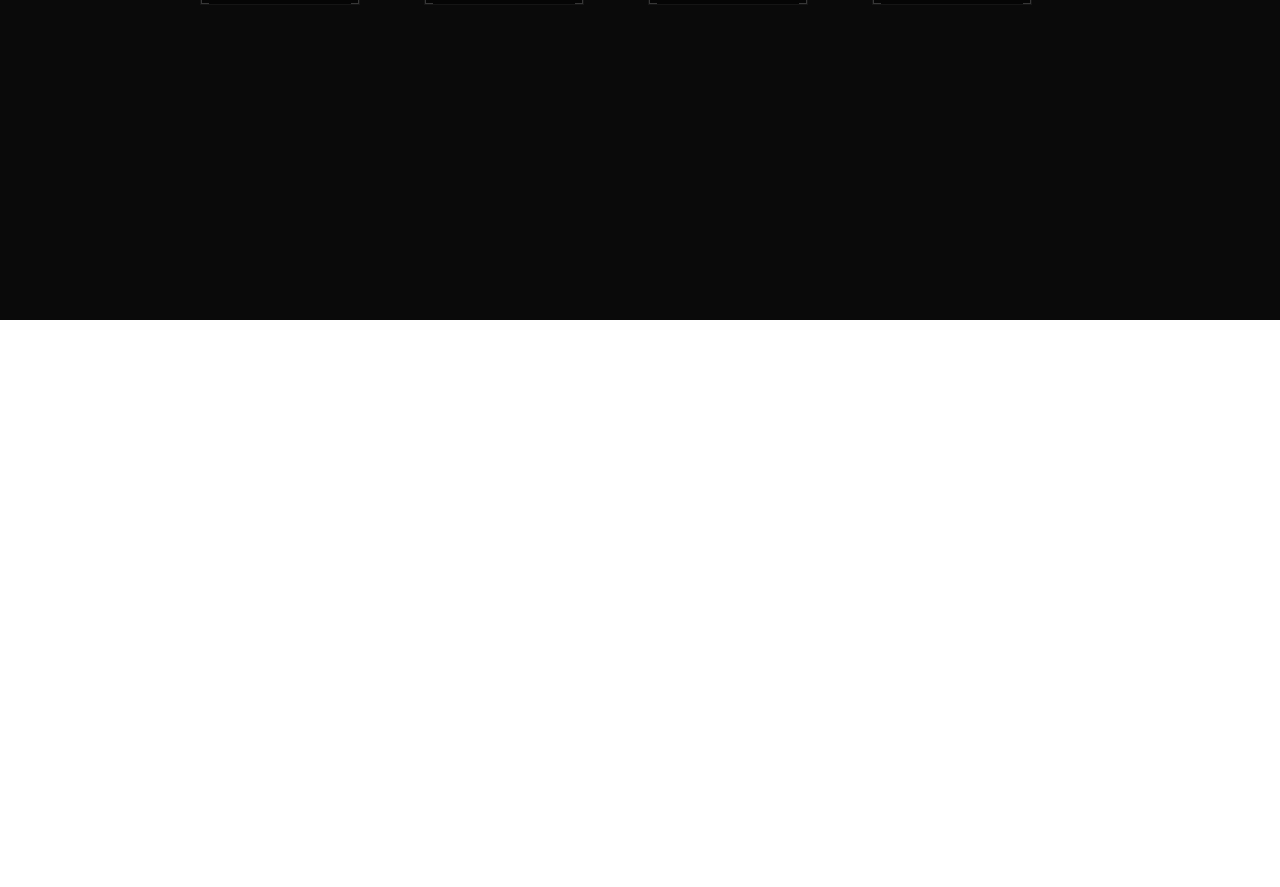
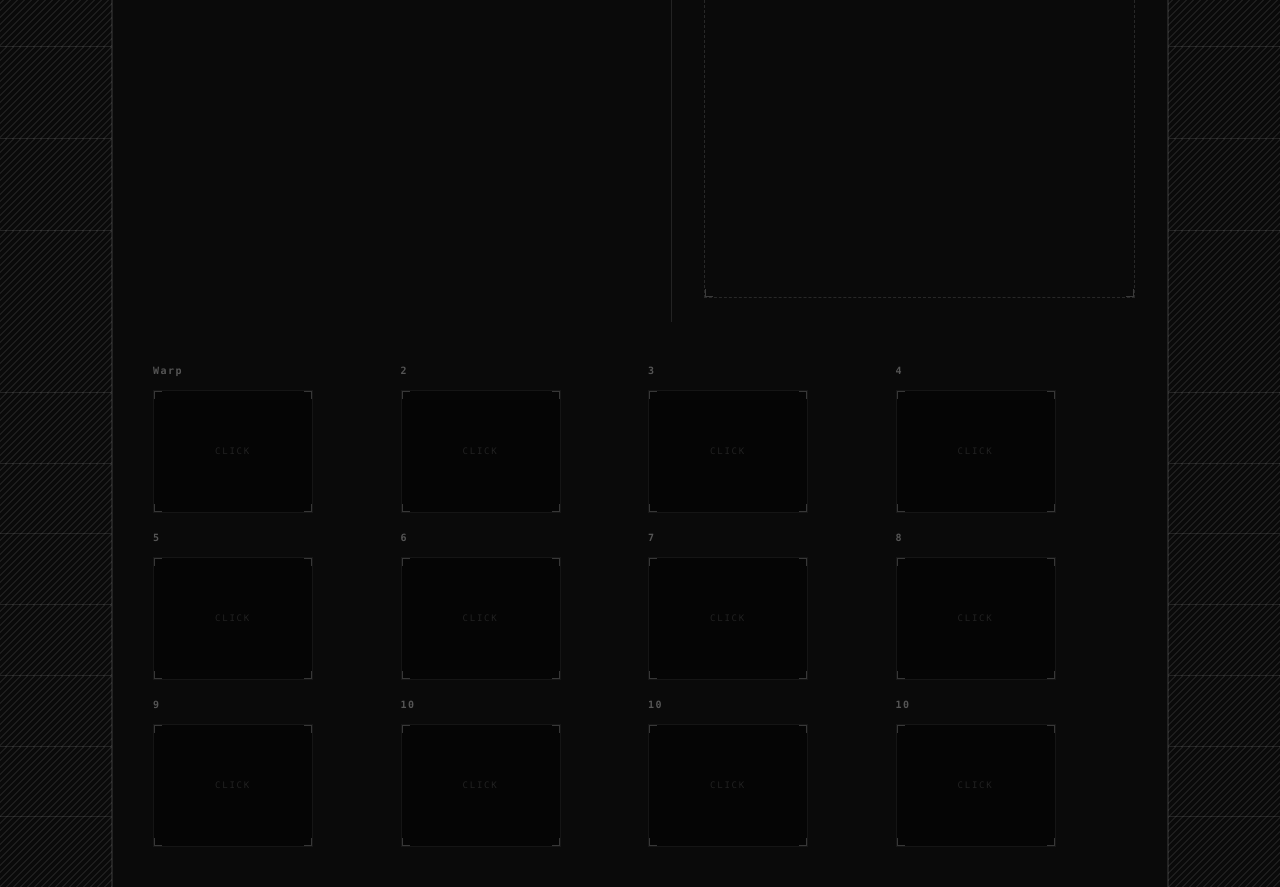
Before and after one commit to devsterxyz/Klick, a React (Vite) app: page / in a window 1280 px wide. Shown: the part 480-1367 px from the top of the page. Before the commit the page ends 800 px from the top, so only its background shows below. Built offline with nearby package versions, Linux system fonts and the light colour scheme; a web font is replaced by a local one.

Commit message:
small change

```diff
--- a/src/App.tsx
+++ b/src/App.tsx
@@ -6,9 +6,9 @@ import Grid from './components/page/Grid'
 
 const App = () => {
   return (
-    <div className='h-screen overflow-hidden bg-neutral-950'>
-        {/* <Navbar />
-        <Home /> */}
+    <div className='overflow-hidden bg-neutral-950'>
+        <Navbar />
+        <Home />
         <Grid />
     </div>
   )
--- a/src/components/page/Grid.tsx
+++ b/src/components/page/Grid.tsx
@@ -36,11 +36,38 @@ import ClickSynapse from "../animations/ClickSynapse";
 import ClickTesseract from "../animations/ClickTesseract";
 import ClickWarp from "../animations/ClickWarp";
 
+const railSegments = Array.from({ length: 8 });
+
+const railSegmentClass =
+  "[background-image:repeating-linear-gradient(315deg,currentColor_0,currentColor_1px,transparent_0,transparent_50%)] [background-size:7px_7px]";
+
+const PatternRail = ({ side }: { side: "left" | "right" }): JSX.Element => {
+  const sideBorder = side === "left" ? "border-r" : "border-l";
+
+  return (
+    <div
+      className={`pointer-events-none absolute inset-y-0 ${side === "left" ? "left-0" : "right-0"} flex w-14 flex-col text-white/8 sm:w-20 xl:w-28`}
+    >
+      {railSegments.map((_, index) => (
+        <div
+          key={`${side}-${index}`}
+          className={`flex-1 ${sideBorder} ${index !== railSegments.length - 1 ? "border-b" : ""} border-white/10 ${railSegmentClass}`}
+        />
+      ))}
+    </div>
+  );
+};
+
 const Grid = (): JSX.Element => {
   return (
-    <div className="grid grid-cols-4 gap-4 px-50">
+    <div className="relative overflow-hidden bg-transparent text-white">
+      <PatternRail side="left" />
+      <PatternRail side="right" />
+
+      <div className="relative z-10 mx-14 border-x border-white/10 sm:mx-20 xl:mx-28">
+        <div className="grid grid-cols-4 gap-4 px-10 py-10">
           <EffectCard title="Warp" Wrapper={ClickWarp} />
-      <EffectCard title="2" Wrapper={ClickBlast}/>
+          <EffectCard title="2" Wrapper={ClickBlast} />
           <EffectCard title="3" />
           <EffectCard title="4" />
           <EffectCard title="5" />
@@ -51,6 +78,8 @@ const Grid = (): JSX.Element => {
           <EffectCard title="10" />
           <EffectCard title="10" />
           <EffectCard title="10" />
+        </div>
+      </div>
     </div>
   );
 };
--- a/src/components/page/Home.tsx
+++ b/src/components/page/Home.tsx
@@ -52,6 +52,7 @@ const GhostButton = ({
   return (
     <a
       href={href}
+      target='_blank'
       className={`group relative inline-flex h-8 items-center justify-center gap-2 overflow-hidden border border-dashed px-3 text-[12px] transition ${
         invert
           ? 'border-white bg-white text-black hover:bg-neutral-200'
@@ -94,12 +95,6 @@ const Home = () => {
                     v1 &middot; Early Preview
                   </div>
                 </VariationCard>
-                {/* <VariationCard title="07. Editorial Underscore">
-                  <div className="inline-flex items-center gap-2 border-b border-white/40 pb-0.5 px-1 font-sans text-[11px] font-medium text-white tracking-wide">
-                    <span className="text-[14px] leading-none font-serif mt-1">*</span>
-                    v1 &middot; Early Preview
-                  </div>
-                </VariationCard> */}
 
                 <div className="mt-5 max-w-[32rem]">
                   <h1 className="font-geist-pixel text-[2.2rem] leading-[0.9] tracking-[-0.06em] text-white sm:text-[3.1rem] xl:text-[3.75rem]">
```
Lines whose indentation alone changed are shown as unchanged.
